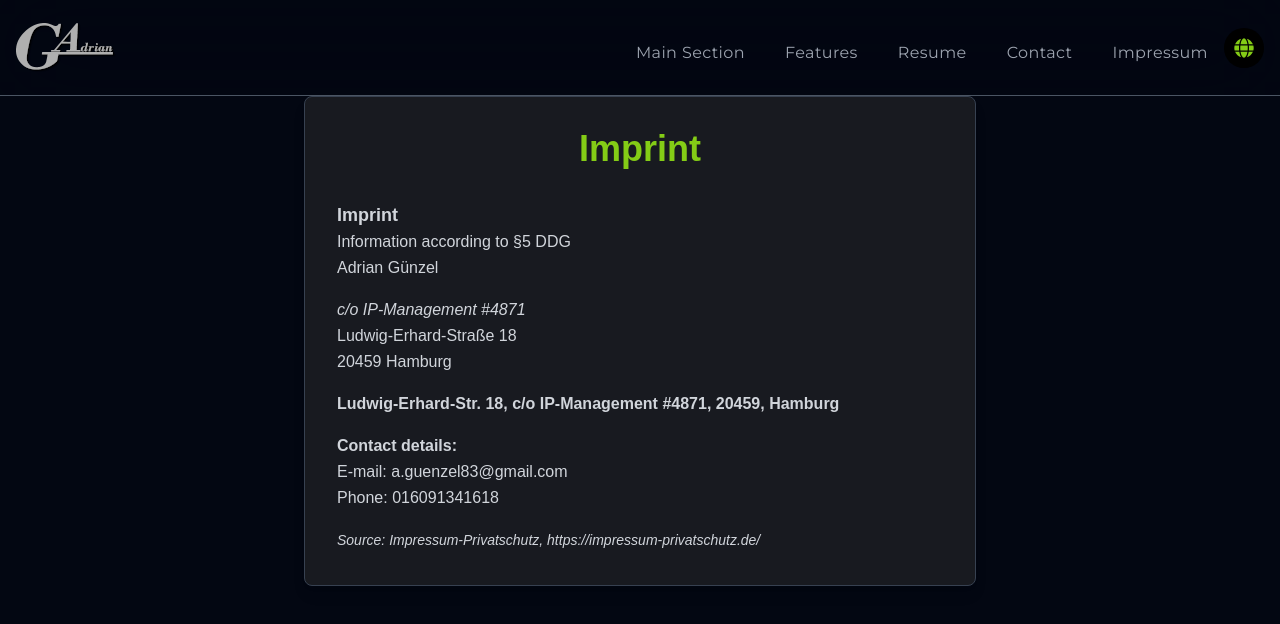
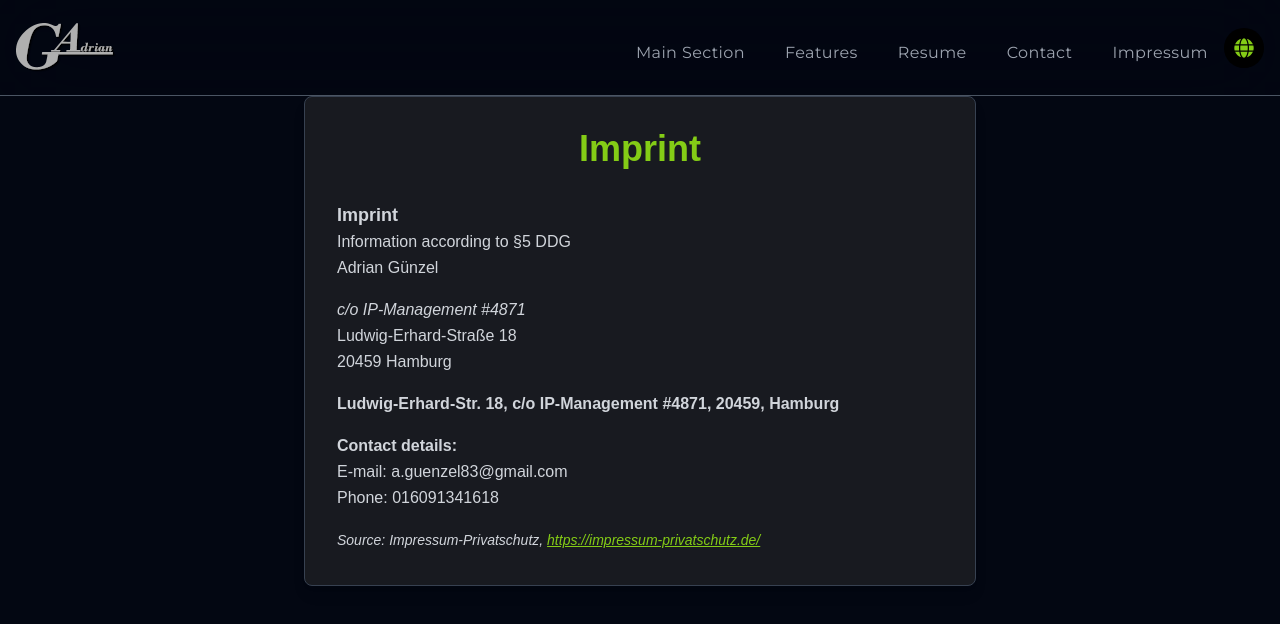
Before and after one commit to Wulfinator/portfolio1, a React (Vite) app: page /impressum in a window 1280 px wide. Shown: the top 624 px of the page. Built offline with nearby package versions, Linux system fonts and the light colour scheme.

Commit message:
fixed link

```diff
--- a/src/components/Impressum.tsx
+++ b/src/components/Impressum.tsx
@@ -28,7 +28,20 @@ const Impressum = () => {
             {t("impressum.phone")}
           </div>
           <div>
-            <span className="text-sm italic">{t("impressum.source")}</span>
+            <span className="text-sm italic">
+              {(() => {
+                const src = t("impressum.source");
+                const match = src.match(/(https?:\/\/[^\s]+)/);
+                if (match) {
+                  return <>
+                    {src.slice(0, match.index)}
+                    <a href={match[1]} target="_blank" rel="noopener noreferrer" className="underline text-designColor">{match[1]}</a>
+                    {src.slice(match.index! + match[1].length)}
+                  </>;
+                }
+                return src;
+              })()}
+            </span>
           </div>
         </div>
       </div>
```
